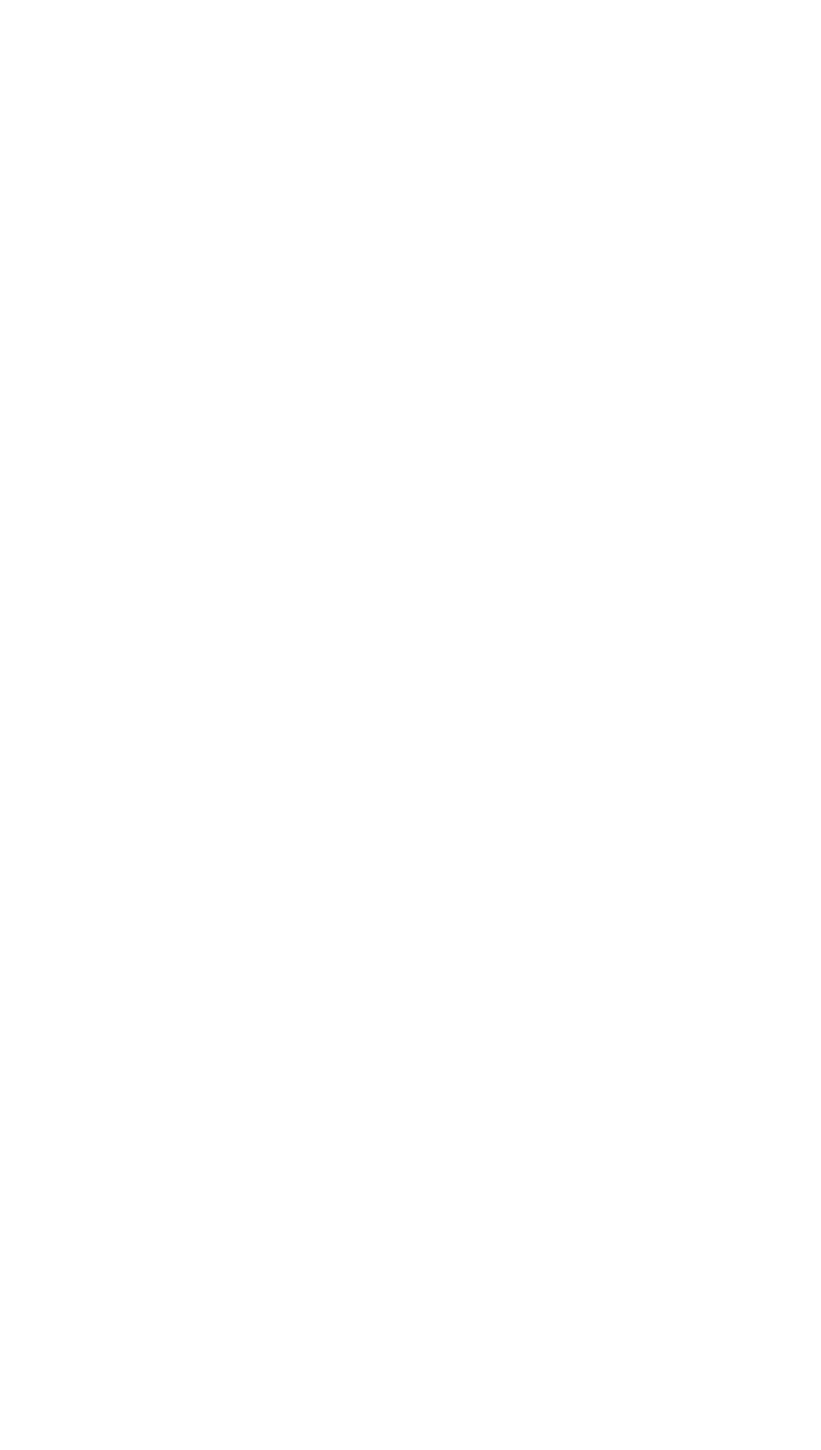
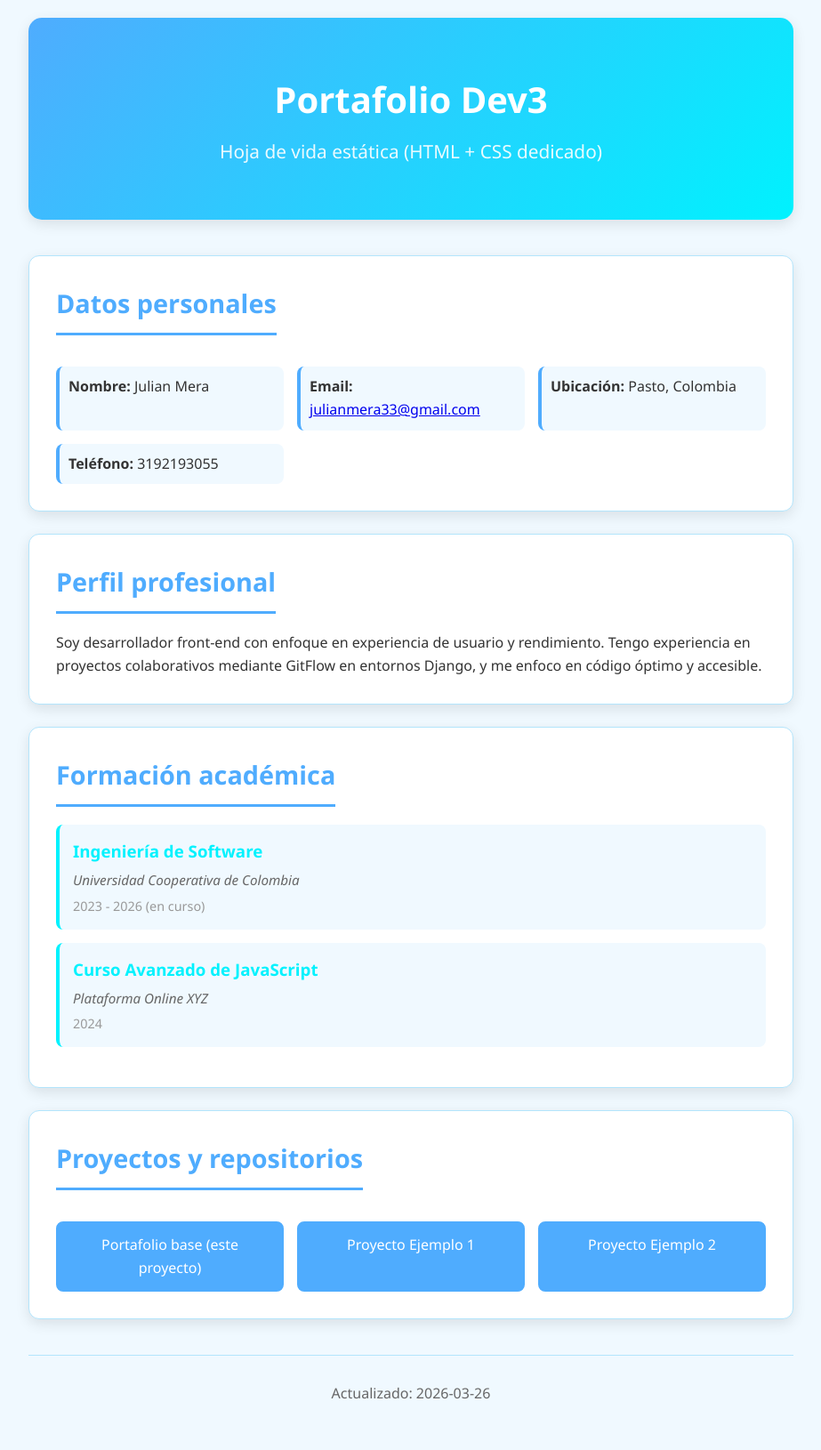
Before and after one commit to Whatfck/portafolio-profesional-estatico-evaluacion, a Django app: page /dev3/ in a window 1280 px wide. Before the commit the part shown is empty. Shown: the whole page at 89% size, without its empty margins (178-1101 px from the left). Before the commit the page ends 800 px from the top, so only its background shows below. Run offline with Django 5.2, Linux system fonts and the light colour scheme.

Commit message:
Subo Estilos

```diff
--- a/templates/dev3/portfolio.html
+++ b/templates/dev3/portfolio.html
@@ -1,3 +1,72 @@
 {% load static %}
 <!DOCTYPE html>
+<html lang="es">
+  <head>
+    <meta charset="UTF-8" />
+    <meta name="viewport" content="width=device-width, initial-scale=1.0" />
+    <title>Portafolio Dev3</title>
+    <link rel="stylesheet" href="{% static 'css/dev3_styles.css' %}" />
+  </head>
+  <body>
+    <div class="container">
+      <header class="hero">
+        <div class="hero-content">
+          <h1>Portafolio Dev3</h1>
+          <p class="subtitle">Hoja de vida estática (HTML + CSS dedicado)</p>
+        </div>
+      </header>
+
+      <section class="card" id="datos-personales">
+        <h2>Datos personales</h2>
+        <div class="info-grid">
+          <p><strong>Nombre:</strong> Julian Mera</p>
+          <p><strong>Email:</strong> <a href="mailto:julianmera33@gmail.com">julianmera33@gmail.com</a></p>
+          <p><strong>Ubicación:</strong> Pasto, Colombia</p>
+          <p><strong>Teléfono:</strong> 3192193055</p>
+        </div>
+      </section>
+
+      <section class="card" id="perfil-profesional">
+        <h2>Perfil profesional</h2>
+        <p>
+          Soy desarrollador front-end con enfoque en experiencia de usuario y rendimiento.
+          Tengo experiencia en proyectos colaborativos mediante GitFlow en entornos Django,
+          y me enfoco en código óptimo y accesible.
+        </p>
+      </section>
+
+      <section class="card" id="formacion-academica">
+        <h2>Formación académica</h2>
+        <article class="education-item">
+          <h3>Ingeniería de Software</h3>
+          <p class="institution">Universidad Cooperativa de Colombia</p>
+          <p class="year">2023 - 2026 (en curso)</p>
+        </article>
+        <article class="education-item">
+          <h3>Curso Avanzado de JavaScript</h3>
+          <p class="institution">Plataforma Online XYZ</p>
+          <p class="year">2024</p>
+        </article>
+      </section>
+
+      <section class="card" id="proyectos-repositorios">
+        <h2>Proyectos y repositorios</h2>
+        <div class="repo-links">
+          <a class="repo-link" href="https://github.com/Whatfck/portafolio-profesional-estatico-evaluacion" target="_blank" rel="noreferrer">
+            Portafolio base (este proyecto)
+          </a>
+          <a class="repo-link" href="https://github.com/Whatfck/proyecto-ejemplo-1" target="_blank" rel="noreferrer">
+            Proyecto Ejemplo 1
+          </a>
+          <a class="repo-link" href="https://github.com/Whatfck/proyecto-ejemplo-2" target="_blank" rel="noreferrer">
+            Proyecto Ejemplo 2
+          </a>
+        </div>
+      </section>
+
+      <footer>
+        <p>Actualizado: 2026-03-26</p>
+      </footer>
+    </div>
+  </body>
 </html>
```
